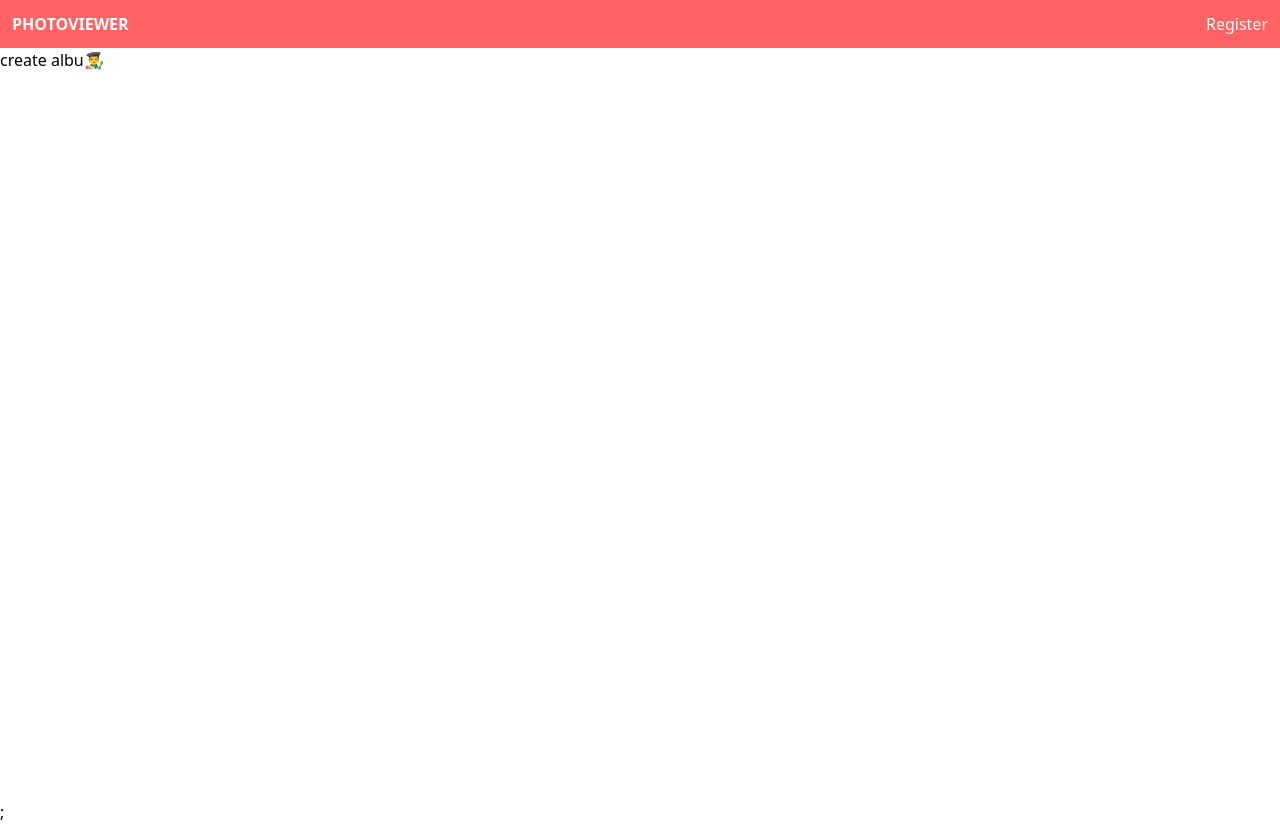
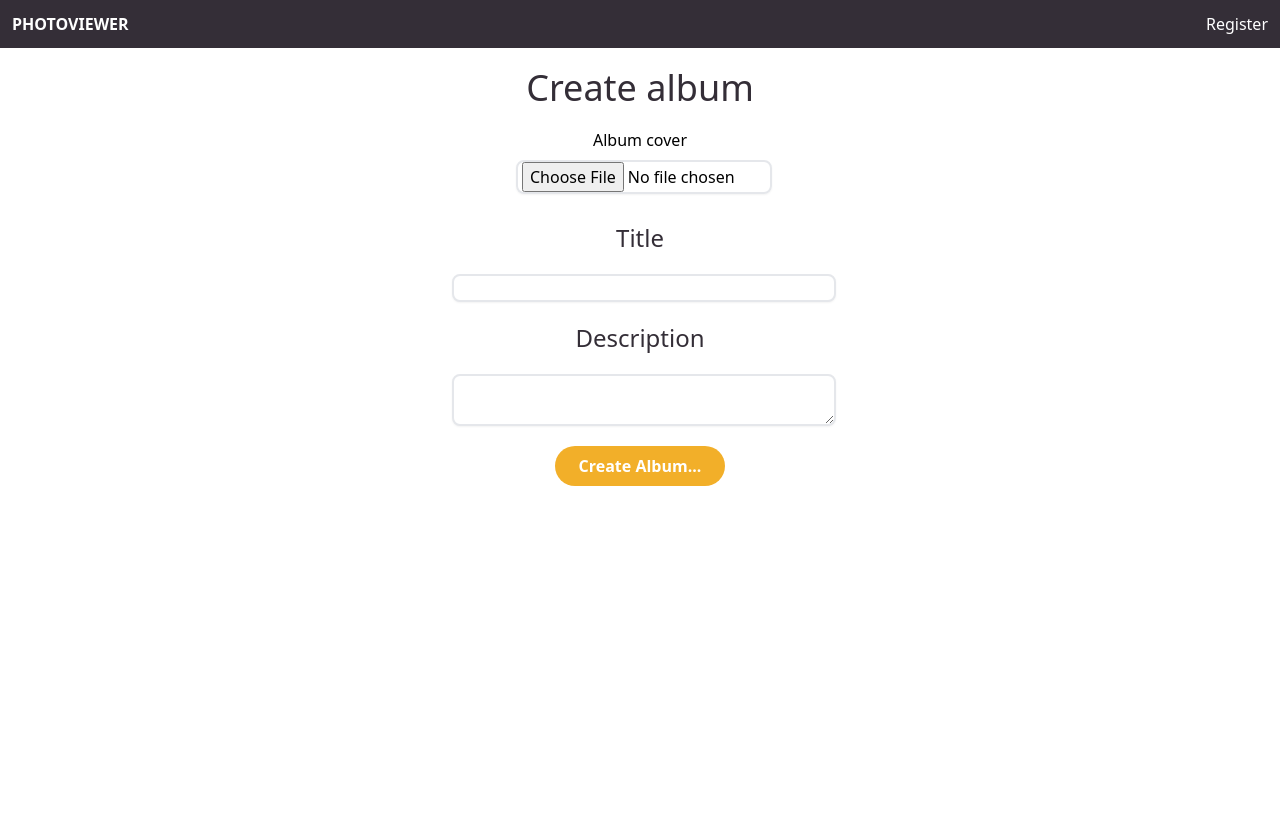
Before and after one commit to Agge20/Photoviewer, a React (Create React App) app: page /albums/create in a window 1280 px wide. After the commit the page ends 800 px from the top, so only its background shows below. Built offline with nearby package versions, Linux system fonts and the light colour scheme; no server answers.

Commit message:
Added create album component and functionality

```diff
--- a/package.json
+++ b/package.json
@@ -11,6 +11,7 @@
     "react-dom": "^17.0.2",
     "react-router-dom": "^6.2.1",
     "react-scripts": "5.0.0",
+    "uuid": "^8.3.2",
     "web-vitals": "^2.1.2"
   },
   "scripts": {
--- /dev/null
+++ b/src/hooks/useCreateAlbum.js
@@ -0,0 +1,48 @@
+import { useState } from "react";
+
+import { db } from "../firebase";
+import { v4 as uuidv4 } from "uuid";
+import { collection, addDoc } from "firebase/firestore";
+import { ref, getDownloadURL, uploadBytes } from "firebase/storage";
+import { storage } from "../firebase";
+
+const useCreateAlbum = () => {
+  const [finished, setFinished] = useState(false);
+  const [loading, setLoading] = useState(false);
+  // create a new album document
+  const createAlbum = async (collectionName, albumData, coverFile) => {
+    setFinished(false);
+    setLoading(true);
+    console.log("coverFile", coverFile);
+    console.log("albumData: ", albumData);
+    // get the collection reference
+    const colRef = collection(db, collectionName);
+    // create unique id for cover-image file
+    const coverId = uuidv4();
+
+    // get the storage cover path reference
+    const coverRef = ref(storage, `covers/${coverId}`);
+    // try to upload the cover image
+    try {
+      // wait for uploading the cover image
+      await uploadBytes(coverRef, coverFile);
+      // wait for getting the downloadURL from the newly created cover image
+      const downURL = await getDownloadURL(coverRef);
+      // now we try to combine all the album data and add it as a document
+      await addDoc(colRef, {
+        ...albumData,
+        url: downURL,
+        coverId,
+      });
+      setFinished(true);
+      setLoading(false);
+    } catch (err) {
+      console.log("error uploading cover... ", err);
+      setLoading(false);
+      setFinished(false);
+    }
+  };
+
+  return { createAlbum, finished, setFinished, loading };
+};
+export default useCreateAlbum;
--- a/src/index.css
+++ b/src/index.css
@@ -3,16 +3,26 @@
 @tailwind utilities;
 
 @layer components {
-  .btn-red {
-    @apply pt-2 pb-2 pl-6 pr-6 bg-primary text-white font-bold rounded-full;
+  .btn-primary {
+    @apply pt-2 pb-2 pl-6 pr-6 mt-5 bg-secondary text-white font-bold rounded-full hover:opacity-80;
   }
   .header-sm {
-    @apply text-2xl mb-5 text-primary;
+    @apply text-2xl mb-5 mt-5 text-primary;
   }
   .header-md {
-    @apply text-3xl mb-5 text-primary mt-12;
+    @apply text-3xl mb-5 mt-5 text-primary;
   }
   .header-lg {
-    @apply text-4xl mb-5 text-primary;
+    @apply text-4xl mb-5 mt-5 text-primary;
+  }
+  .input {
+    @apply border-2 ml-2 rounded-lg shadow-sm;
+    text-indent: 4px;
+  }
+  .success-popup {
+    @apply pt-6 pb-6 pl-12 pr-12 bg-green-500 text-white rounded-md fixed top-8 shadow-xl mx-auto text-base uppercase;
+  }
+  .warning-popup {
+    @apply pt-6 pb-6 pl-12 pr-12 bg-rose-500 text-white rounded-md fixed top-8 shadow-xl mx-auto text-base uppercase;
   }
 }
--- a/src/index.js
+++ b/src/index.js
@@ -9,7 +9,7 @@ ReactDOM.render(
   <React.StrictMode>
     <BrowserRouter>
       <AuthContextProvider>
-        <App />;
+        <App />
       </AuthContextProvider>
     </BrowserRouter>
   </React.StrictMode>,
--- a/src/views/Albums.jsx
+++ b/src/views/Albums.jsx
@@ -6,9 +6,10 @@ const Albums = () => {
     <div className="flex justify-center flex-col items-center">
       <h2 className="header-md">Here are your albums</h2>
       <h3>Add a new album</h3>
+      {/* to create a new album */}
       <Link
         to="/albums/create"
-        className="w-64 h-64 shadow-lg mt-2 flex flex-col justify-center items-center hover:pointer hover:cursor-pointer"
+        className="w-64 h-64 shadow-lg mt-2 flex flex-col justify-center items-center hover:pointer hover:cursor-pointer hover:scale-110 transition ease-out duration-300"
       >
         <svg
           xmlns="http://www.w3.org/2000/svg"
--- a/src/views/CreateAlbum.jsx
+++ b/src/views/CreateAlbum.jsx
@@ -1,7 +1,95 @@
-import React from "react";
+import React, { useRef, useState, useEffect } from "react";
+import useCreateAlbum from "../hooks/useCreateAlbum";
 
 const CreateAlbum = () => {
-  return <div>create albu👨‍🎨</div>;
+  const { createAlbum, finished, setFinished, loading } = useCreateAlbum();
+  const [message, setMessage] = useState(null);
+
+  const albumTitle = useRef();
+  const albumDes = useRef();
+  const [albumCover, setAlbumCover] = useState(null);
+
+  // on file cover image file change
+  const onCoverChange = (e) => {
+    if (e.target.files[0]) {
+      setAlbumCover(e.target.files[0]);
+    }
+  };
+
+  const handleSubmit = async (e) => {
+    e.preventDefault();
+    if (!albumTitle.current.value || albumCover === null) {
+      setMessage("Please enter a title and a album cover image...");
+      return;
+    }
+
+    await createAlbum(
+      "albums",
+      {
+        title: albumTitle.current.value,
+        desc: albumDes.current.value,
+      },
+      albumCover
+    );
+  };
+  // make message popup disappear
+  useEffect(() => {
+    const timeId = setTimeout(() => {
+      // After 3 seconds set the show value to false
+      setMessage(null);
+      setFinished(false);
+    }, 4000);
+
+    return () => {
+      clearTimeout(timeId);
+    };
+    // eslint-disable-next-line react-hooks/exhaustive-deps
+  }, [message, finished]);
+
+  return (
+    <div>
+      <h2 className="header-lg text-center">Create album</h2>
+
+      <form
+        onSubmit={handleSubmit}
+        className="flex flex-col justify-center items-center"
+      >
+        {message && <span className="warning-popup">{message}</span>}
+        <label htmlFor="cover" className="mb-2">
+          Album cover
+        </label>
+        <input
+          id="cover"
+          type="file"
+          onChange={onCoverChange}
+          className="input sm:w-64 mb-2"
+        />
+        {albumCover && (
+          <img
+            className="w-64 h-64 object-cover shadow-lg"
+            src={URL.createObjectURL(albumCover)}
+            alt="Album Cover"
+          />
+        )}
+
+        <label className="header-sm">Title</label>
+        <input
+          className="input w-64 sm:w-96"
+          type="text"
+          ref={albumTitle}
+          maxLength="20"
+        />
+        <label className="header-sm">Description</label>
+        <textarea className="input w-64 sm:w-96" ref={albumDes} />
+        <button disabled={loading} className="btn-primary">
+          Create Album...
+        </button>
+        {finished && (
+          <span className="success-popup">Album created successfully 🥳</span>
+        )}
+      </form>
+    </div>
+  );
 };
 
 export default CreateAlbum;
--- a/src/views/Register.jsx
+++ b/src/views/Register.jsx
@@ -27,22 +27,22 @@ const Register = () => {
 
   return (
     <div className="flex flex-col justify-center items-center mt-24">
-      <h2 className="text-4xl mb-6">Signup</h2>{" "}
+      <h2 className="text-4xl mb-6">Register</h2>{" "}
       {error && <span className="font-bold text-rose-600">{error}</span>}
       <form onSubmit={handleRegister}>
         <input
           type="email"
-          className="border-2 rounded-lg"
+          className="input"
           ref={email}
           placeholder="Email..."
         />
         <input
-          className="border-2 ml-2 rounded-lg"
+          className="input"
           ref={password}
           placeholder="Password..."
           type="password"
         />
-        <button className="btn-red">Register</button>
+        <button className="btn-primary ml-2">Register</button>
       </form>
     </div>
   );
--- a/src/views/Welcome.jsx
+++ b/src/views/Welcome.jsx
@@ -38,11 +38,11 @@ const Welcome = () => {
           ref={password}
           placeholder="Password..."
         />
-        <button className="btn-red">Login</button>
+        <button className="btn-primary ml-2">Login</button>
       </form>
       <h3 className="header-md">Don't have an account?</h3>
 
-      <Link to="/register" className="btn-red">
+      <Link to="/register" className="btn-primary">
         Register
       </Link>
     </div>
--- a/tailwind.config.js
+++ b/tailwind.config.js
@@ -3,8 +3,8 @@ module.exports = {
   theme: {
     extend: {
       colors: {
-        primary: "#FF6363",
-        secondary: "#FFFFFF",
+        primary: "#342E37",
+        secondary: "#f2af29",
       },
     },
   },
```
Also changed, not shown: 1 other file (tests, documents, lock files or other folders).
